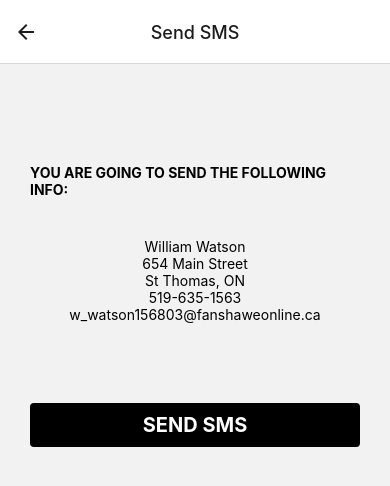
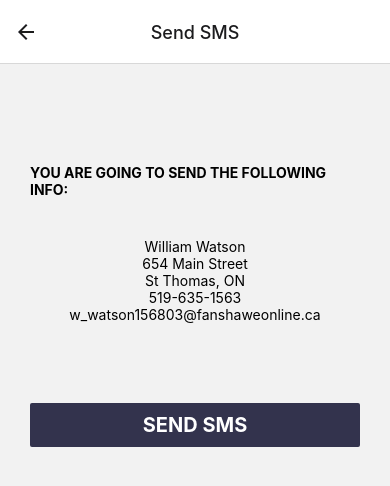
Before and after one commit to threnody5/INFO-3173-Lab-5, a React Native app: screen /SMS in a window 390 px wide. Shown: the top 486 px of the page. Built offline with nearby package versions, Linux system fonts and the light colour scheme.

Commit message:
update button color

```diff
--- a/components/Button.js
+++ b/components/Button.js
@@ -20,8 +20,8 @@ const styles = StyleSheet.create({
     button: {
         alignItems: 'center',
         paddingVertical: 10,
-        backgroundColor: '#000',
-        borderRadius: 4,
+        backgroundColor: '#33334d',
+        borderRadius: 2,
     },
     buttonContainer: {
         paddingVertical: 40,
```
